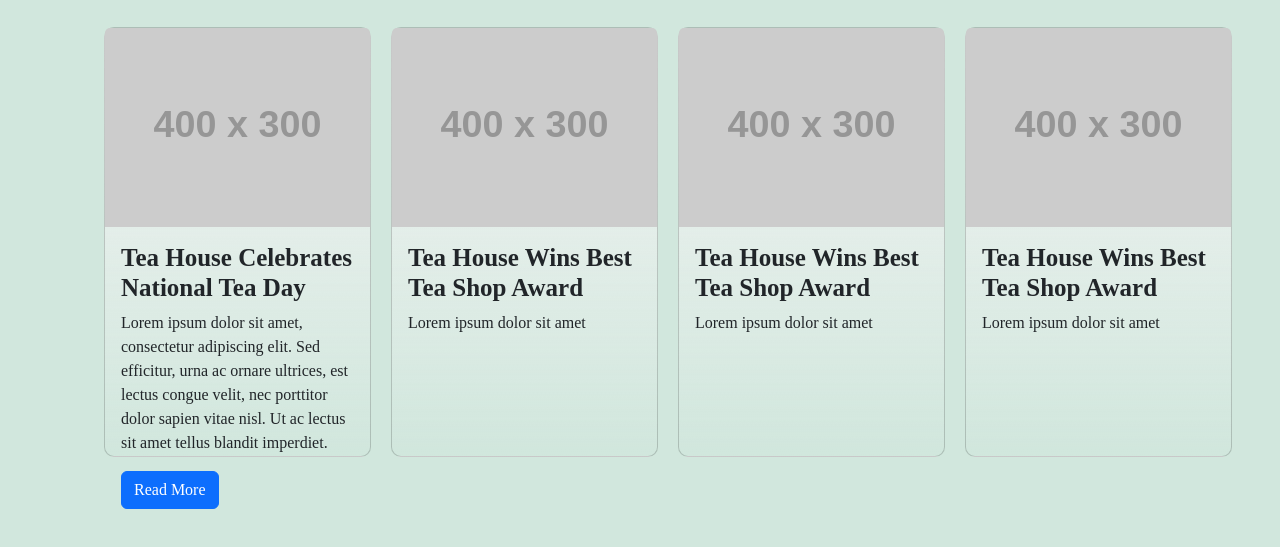
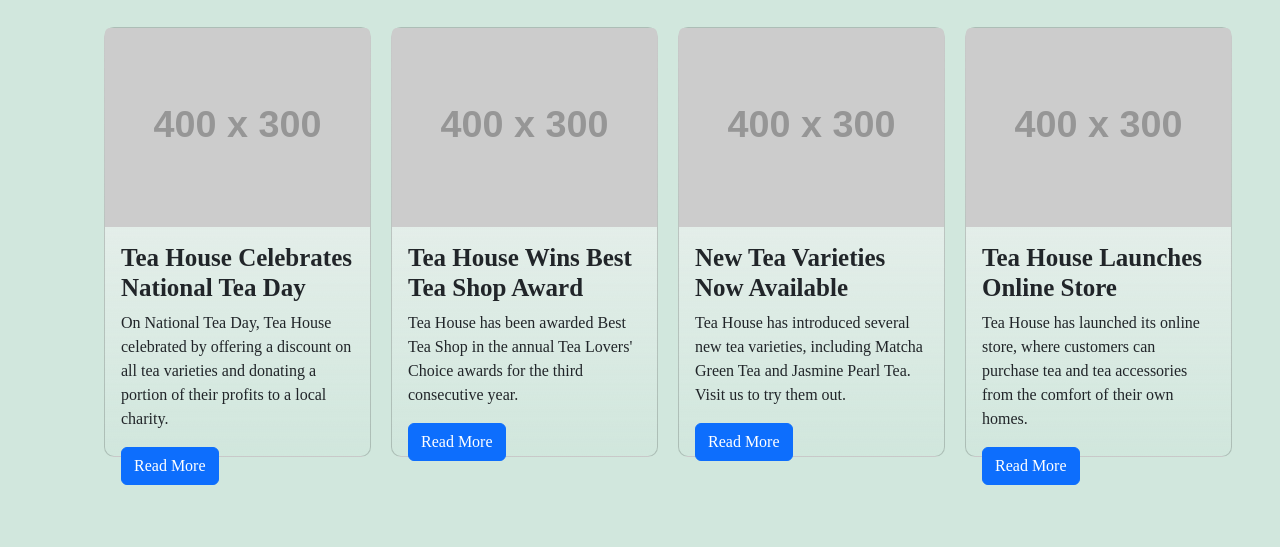
Before and after one commit to ajauni01/semster-final-project, a plain HTML site: page news.html in a window 1280 px wide. Shown: the part 169-716 px from the top of the page. Drawn offline with nearby package versions, Linux system fonts and the light colour scheme; placeholder pictures from the web are drawn by us.

Commit message:
news-page-updated

```diff
--- a/news.html
+++ b/news.html
@@ -47,9 +47,8 @@
             <img src="https://via.placeholder.com/400x300" alt="News 1" class="card-img-top">
             <div class="card-body">
               <h5 class="card-title">Tea House Celebrates National Tea Day</h5>
-              <p class="card-text">Lorem ipsum dolor sit amet, consectetur adipiscing elit. Sed efficitur, urna ac
-                ornare ultrices, est lectus congue velit, nec porttitor dolor sapien vitae nisl. Ut ac lectus sit amet
-                tellus blandit imperdiet.</p>
+              <p class="card-text">On National Tea Day, Tea House celebrated by offering a discount on all tea varieties
+                and donating a portion of their profits to a local charity.</p>
               <a href="#" class="btn btn-primary">Read More</a>
             </div>
           </div>
@@ -60,34 +59,42 @@
             <img src="https://via.placeholder.com/400x300" alt="News 2" class="card-img-top">
             <div class="card-body">
               <h5 class="card-title">Tea House Wins Best Tea Shop Award</h5>
-              <p class="card-text">Lorem ipsum dolor sit amet </p>
+              <p class="card-text">Tea House has been awarded Best Tea Shop in the annual Tea Lovers' Choice awards for
+                the third consecutive year.</p>
+              <a href="#" class="btn btn-primary">Read More</a>
             </div>
           </div>
         </div>
         <!-- news-card-3 -->
         <div class="col-md-3">
           <div class="card">
-            <img src="https://via.placeholder.com/400x300" alt="News 2" class="card-img-top">
+            <img src="https://via.placeholder.com/400x300" alt="News 3" class="card-img-top">
             <div class="card-body">
-              <h5 class="card-title">Tea House Wins Best Tea Shop Award</h5>
-              <p class="card-text">Lorem ipsum dolor sit amet </p>
+              <h5 class="card-title">New Tea Varieties Now Available</h5>
+              <p class="card-text">Tea House has introduced several new tea varieties, including Matcha Green Tea and
+                Jasmine Pearl Tea. Visit us to try them out.</p>
+              <a href="#" class="btn btn-primary">Read More</a>
             </div>
           </div>
         </div>
         <!-- news-card-4 -->
         <div class="col-md-3">
           <div class="card">
-            <img src="https://via.placeholder.com/400x300" alt="News 2" class="card-img-top">
+            <img src="https://via.placeholder.com/400x300" alt="News 4" class="card-img-top">
             <div class="card-body">
-              <h5 class="card-title">Tea House Wins Best Tea Shop Award</h5>
-              <p class="card-text">Lorem ipsum dolor sit amet </p>
+              <h5 class="card-title">Tea House Launches Online Store</h5>
+              <p class="card-text">Tea House has launched its online store, where customers can purchase tea and tea
+                accessories from the comfort of their own homes.</p>
+              <a href="#" class="btn btn-primary">Read More</a>
             </div>
           </div>
         </div>
+      </div>
+    </div>
 
-      </div>
-      <!-- row-ends -->
   </section>
+  <!-- News and Events ends -->
+  <!-- jQuery and Bootstrap Bundle JS -->
   <!-- bootstrap-js -->
   <script src="https://cdn.jsdelivr.net/npm/bootstrap@5.3.0-alpha3/dist/js/bootstrap.bundle.min.js"
     integrity="sha384-ENjdO4Dr2bkBIFxQpeoTz1HIcje39Wm4jDKdf19U8gI4ddQ3GYNS7NTKfAdVQSZe"
```
